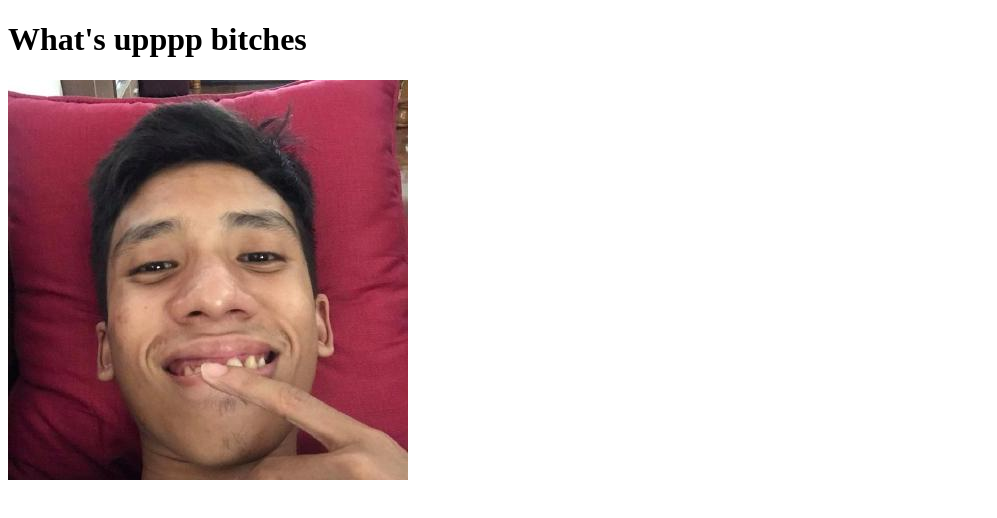
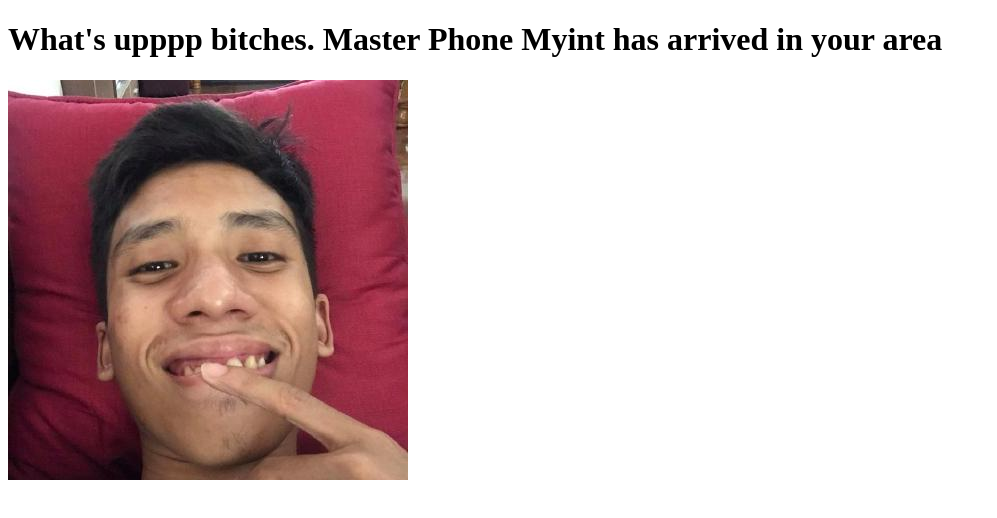
Before and after one commit to phonemyintmar/phonemyintmar.github.io, a plain HTML site: page index.html in a window 1280 px wide. Shown: the whole page, without its empty margins (0-997 px from the left). Drawn offline with Linux system fonts and the light colour scheme.

Commit message:
Update index.html

```diff
--- a/index.html
+++ b/index.html
@@ -8,8 +8,10 @@
 </head>
 <body>
     <div style="height: 100vh;">
-        <div>
-            <h1> What's upppp bitches</h1>
+        <div style = "display: block;
+                      margin-left: auto;
+                      margin-right: auto;">
+            <h1> What's upppp bitches. Master Phone Myint has arrived in your area</h1>
             <img src="./images/pmgod.png" alt="">
         </div>
     </div>
```
